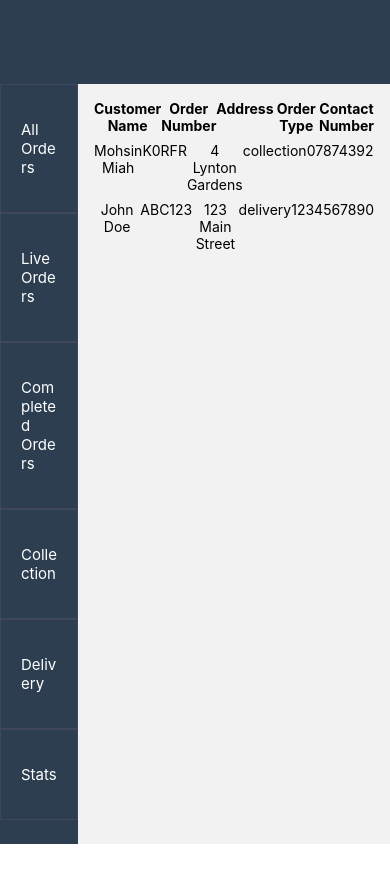
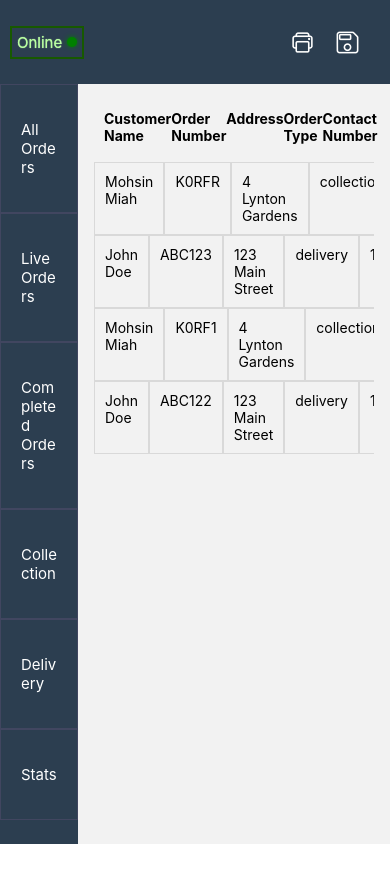
Before and after one commit to momiah/restaurant-dashboard, a React Native app: screen /Dashboard in a window 390 px wide. Shown: the top 882 px of the page. Built offline with nearby package versions, Linux system fonts and the light colour scheme.

Commit message:
All orders page

```diff
--- a/App.js
+++ b/App.js
@@ -1,21 +1,28 @@
-import { StatusBar } from 'expo-status-bar';
-import { StyleSheet, Text, View } from 'react-native';
+import { StatusBar } from "expo-status-bar";
+import { StyleSheet, Text, View } from "react-native";
 import styled from "styled-components/native";
-import { NavigationContainer } from '@react-navigation/native';
-import { createNativeStackNavigator } from '@react-navigation/native-stack';
-import Dashboard from './screens/Dashboard';
-import { useState } from 'react';
-import AllOrders from './components/AllOrders';
-import Settings from './screens/Settings';
+import { NavigationContainer } from "@react-navigation/native";
+import { createNativeStackNavigator } from "@react-navigation/native-stack";
+import Dashboard from "./screens/Dashboard";
+import { useState } from "react";
+import AllOrders from "./components/AllOrders";
+import Settings from "./screens/Settings";
+import Icon from "react-native-vector-icons/Ionicons";
 
 const Stack = createNativeStackNavigator();
 
 export default function App() {
-
   return (
     <NavigationContainer>
       <HomeHeader>
-
+        <OnlineStatusContainer>
+          <OnlineStatus>Online</OnlineStatus>
+          <GlowingDot />
+        </OnlineStatusContainer>
+        <HeaderIcons>
+          <Icon name="print-outline" color={"white"} size={25} />
+          <Icon name="save-outline" color={"white"} size={25} />
+        </HeaderIcons>
       </HomeHeader>
       <Stack.Navigator>
         <Stack.Screen
@@ -23,7 +30,7 @@ export default function App() {
           component={Dashboard}
           options={{ headerShown: false }}
         />
-         <Stack.Screen
+        <Stack.Screen
           name="Settings"
           component={Settings}
           options={{ headerShown: true }}
@@ -35,6 +42,45 @@ export default function App() {
 }
 
 const HomeHeader = styled.SafeAreaView({
-  height: '10%',
-  backgroundColor: '#2c3e50'
+  height: "10%",
+  backgroundColor: "#2c3e50",
+  flexDirection: "row",
+  justifyContent: "space-between",
+  alignItems: "center",
+
 });
+
+const OnlineStatusContainer = styled.View({
+  flexDirection: "row",
+  alignItems: "center",
+  border: "2px solid #175900",
+  padding: 5,
+  marginLeft: 10
+});
+
+const OnlineStatus = styled.Text({
+  color: "#BAFFA2",
+
+  fontSize: 15,
+  textShadowColor: "#BAFFA2",
+  textShadowRadius: 1,
+});
+
+const GlowingDot = styled.View({
+  width: 10,
+  height: 10,
+  borderRadius: 5,
+  backgroundColor: "green",
+  marginLeft: 5, // Adjust the spacing between dot and text
+  shadowColor: "green",
+  shadowOffset: { width: 0, height: 0 },
+  shadowOpacity: 1,
+  shadowRadius: 5,
+});
+
+const HeaderIcons = styled.View({
+  flexDirection: "row",
+  backgroundColor: "#2c3e50",
+  gap: 20,
+  marginRight: 30,
+});
--- a/components/AllOrders.js
+++ b/components/AllOrders.js
@@ -14,6 +14,20 @@ const AllOrders = () => {
     {
       customerName: 'John Doe',
       orderNumber: 'ABC123',
+      address: '123 Main Street',
+      orderType: 'delivery',
+      contactNumber: '1234567890',
+    },
+    {
+      customerName: 'Mohsin Miah',
+      orderNumber: 'K0RF1',
+      address: '4 Lynton Gardens',
+      orderType: 'collection',
+      contactNumber: '07874392873',
+    },
+    {
+      customerName: 'John Doe',
+      orderNumber: 'ABC122',
       address: '123 Main Street',
       orderType: 'delivery',
       contactNumber: '1234567890',
@@ -62,22 +76,25 @@ const Container = styled.View({
 const Header = styled.View({
     flexDirection: 'row',
     marginBottom: 8,
+    padding: '10px 10px',
 })
 
 const HeaderText = styled.Text({
     fontWeight: 'bold',
     flex: 1,
-    textAlign: 'center',
+    textAlign: 'left',
 })
 
 const Row = styled.View({
     flexDirection: 'row',
-    marginBottom: 8,
+
 })
 
 const Cell = styled.Text({
     flex: 1,
-    textAlign: 'center',
+    textAlign: 'left',
+    padding: '10px 10px',
+    border: '1px solid #D9D9D9'
 })
 
 export default AllOrders;
--- a/screens/Dashboard.js
+++ b/screens/Dashboard.js
@@ -8,17 +8,11 @@ import Icon from 'react-native-vector-icons/Ionicons'
 
 
 const Dashboard = ({ navigation }) => {
-  const handleNavPress = (screen) => {
-    // Log to check if the correct screen is being navigated to
-    console.log(`Navigating to ${screen}`);
-    navigation.navigate(screen);
-  };
-
   return (
     <DashboardContainer>
       <NavContainer>
         {DashboardNavConfig.map((item) => (
-          <NavItem key={item.id} onPress={() => handleNavPress(item.screen)}>
+          <NavItem key={item.id}>
             <NavLabel>{item.label}</NavLabel>
           </NavItem>
         ))}
```
